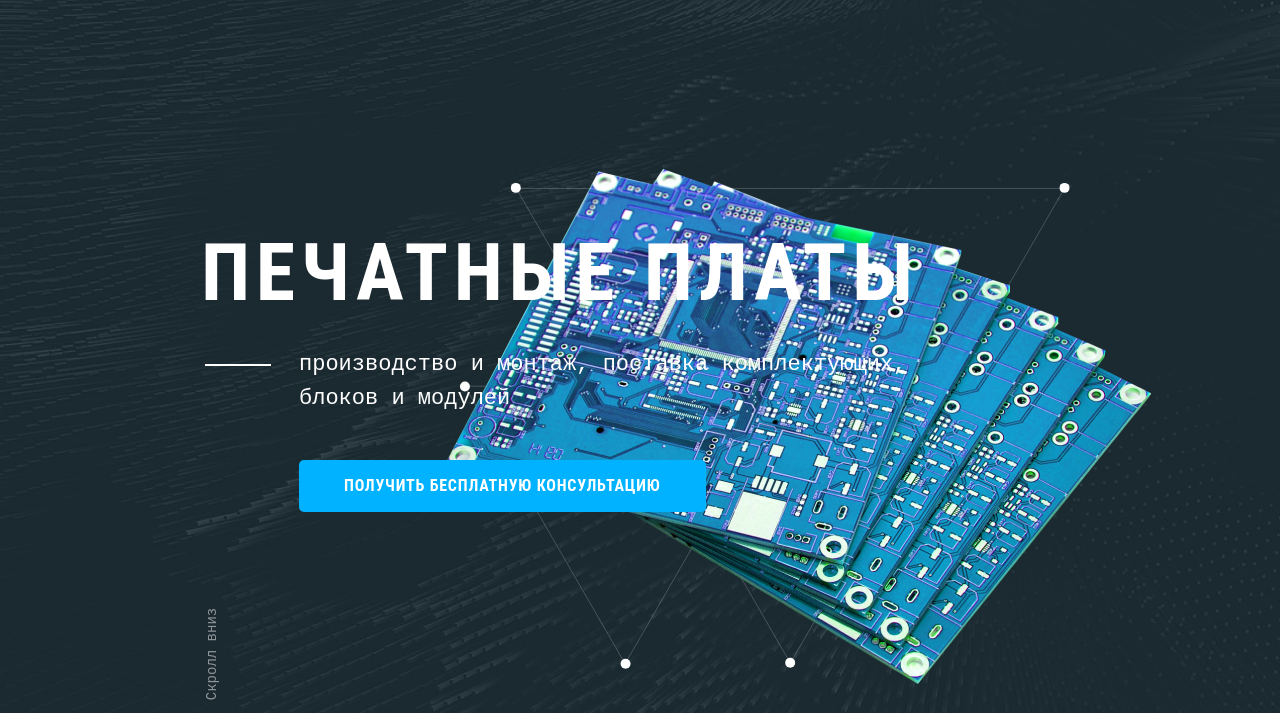
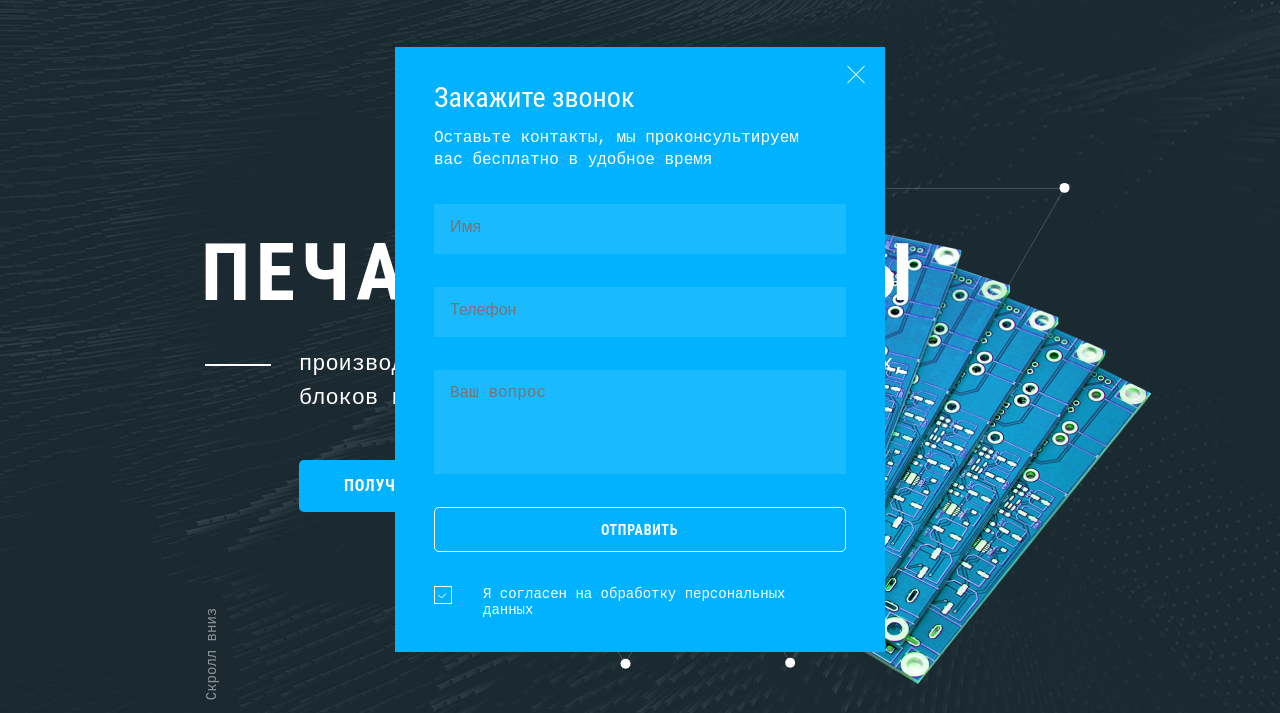
Before and after one commit to kondtan/smart-device, a website: page source/index.html in a window 1280 px wide. Shown: the part 89-802 px from the top of the page. Drawn offline with nearby package versions, Linux system fonts and the light colour scheme; files that its build step writes are made by us from their sources; files whose address does not match are found by name; a web font is replaced by a local one.

Commit message:
Добавляет попап без JS

```diff
--- a/source/index.html
+++ b/source/index.html
@@ -279,5 +279,34 @@
       </div>
     </div>
   </footer>
+
+  <div class="popup ">
+    <div class="popup__wrapper">
+      <h2 class="visually-hidden">Обратная связь</h2>
+      <p class="popup__title">Закажите звонок</p>
+      <p class="popup__text">Оставьте контакты, мы проконсультируем вас бесплатно в удобное время</p>
+      <form class="popup__form form" method="post" action="https://echo.htmlacademy.ru">
+        <p class="form__field form__field--name popup__field">
+          <label class="visually-hidden" for="feedback-name-popup">Имя</label>
+          <input id="feedback-name-popup" type="text" name="user-name" placeholder="Имя" pattern="(^[a-zа-яA-ZА-Я][a-zа-яA-ZА-Я0-9-_\.\s]{1,20}$)">
+        </p>
+        <p class="form__field form__field--phone popup__field">
+          <label class="visually-hidden" for="feedback-tel-popup">Телефон</label>
+          <input id="feedback-tel-popup" type="tel" name="user-tel" placeholder="Телефон">
+        </p>
+        <p class="form__field form__field--text popup__field popup__field--text">
+          <label class="visually-hidden" for="feedback-text-popup">Ваш вопрос</label>
+          <textarea id="feedback-text-popup" name="feedback-question" placeholder="Ваш вопрос"></textarea>
+        </p>
+        <button class="form__button button popup__button" type="submit">Отправить</button>
+        <p class="form__consent popup__consent">
+          <input class="visually-hidden" id="popup-checkbox" type="checkbox" name="user-consent" value="consent" checked>
+          <label for="popup-checkbox">Я согласен на обработку  персональных данных</label>
+        </p>
+      </form>
+      <button class="popup__close" type="button" aria-label="Закрыть попап"></button>
+    </div>
+  </div>
+  <div class="overlay overlay__hidden"></div>
 </body>
 </html>
--- /dev/null
+++ b/source/sass/blocks/popup.scss
@@ -0,0 +1,156 @@
+.popup {
+  width: 490px;
+  height: 605px;
+
+  margin: 0 auto;
+
+  position: absolute;
+  top: 136px;
+  left: 50%;
+  transform: translateX(-50%);
+  background-color: $main-blue;
+  z-index: 20;
+
+  @media (max-width: $tablet-width) {
+    display: none;
+  }
+}
+
+.popup__wrapper {
+  min-height: 605px;
+  padding: 31px 39px 31px 39px;
+
+  position: relative;
+  flex-direction: column;
+}
+
+.popup__form {
+  display: block;
+}
+
+.popup__title {
+  margin: 0 0 10px 0;
+
+  font-family: $font-secondary;
+  font-weight: 400;
+  font-size: 28px;
+  line-height: 39px;
+  color: $white;
+}
+
+.popup__text {
+  width: 390px;
+  margin: 0 0 33px 0;
+  color: $white;
+}
+
+.popup__field {
+  margin: 0 0 33px 0;
+
+  &--text {
+    margin-bottom: 31px;
+  }
+}
+
+.popup__field input,
+.popup__field textarea {
+  width: 412px;
+  height: 50px;
+
+  padding: 6px 16px 10px 16px;
+  box-sizing: border-box;
+
+  font-size: 16px;
+  line-height: 21px;
+
+  background-color: rgba(255, 255, 255, 0.1);
+
+  border: none;
+  outline-color: $white;
+  color: $white;
+}
+
+.popup__field textarea {
+  height: 104px;
+
+  margin-bottom: 0;
+  padding: 13px 17px 11px 16px;
+
+  resize: none;
+}
+
+.popup__button {
+  width: 412px;
+  margin: -5px 0 29px 0;
+
+  &:hover {
+    background-color: $white;
+    color: $main-blue;
+  }
+}
+
+.popup__consent {
+  width: 338px;
+  padding: 5px 12px 6px 49px;
+}
+
+.popup__consent label {
+  position: relative;
+  color: $white;
+
+  cursor: pointer;
+
+  &::before {
+    width: 16px;
+    height: 16px;
+
+    position: absolute;
+    left: -49px;
+
+    content: "";
+    border: 1px solid $white;
+  }
+}
+
+.popup__consent input:checked + label::after {
+  left: -45px;
+  top: 7px;
+}
+
+.popup__close {
+  position: absolute;
+  border: none;
+  width: 24px;
+  height: 24px;
+  right: 17px;
+  top: 16px;
+  background-color: transparent;
+  outline-color: $white;
+  cursor: pointer;
+
+  &::before {
+    position: absolute;
+    content: "";
+    width: 24px;
+    height: 1px;
+    top: 11px;
+    right: 0;
+    background-color: $white;
+    transform: rotate(45deg);
+  }
+
+  &::after {
+    position: absolute;
+    content: "";
+    width: 24px;
+    height: 1px;
+    top: 11px;
+    right: 0;
+    background-color: $white;
+    transform: rotate(-45deg);
+  }
+}
+
+.popup__hidden {
+  display: none;
+}
--- a/source/sass/style.scss
+++ b/source/sass/style.scss
@@ -14,3 +14,4 @@
 @import "blocks/social.scss";
 @import "blocks/contact.scss";
 @import "blocks/copyright.scss";
+@import "blocks/popup.scss";
```
Also changed, not shown: build/css/style.min.css, build/index.html, 1 other file.
